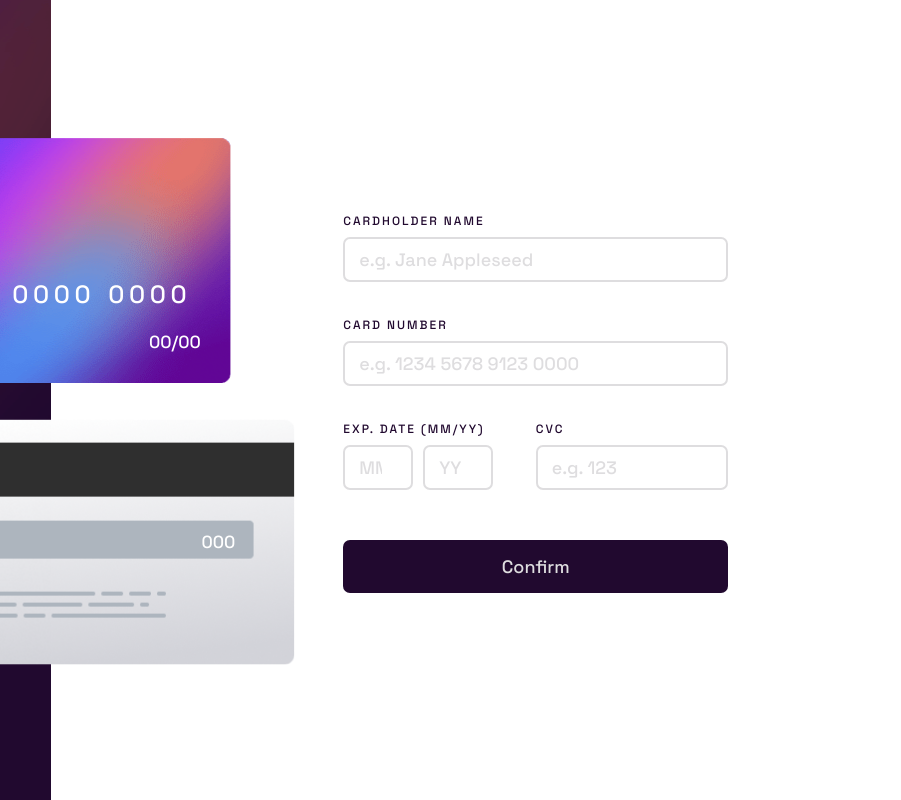
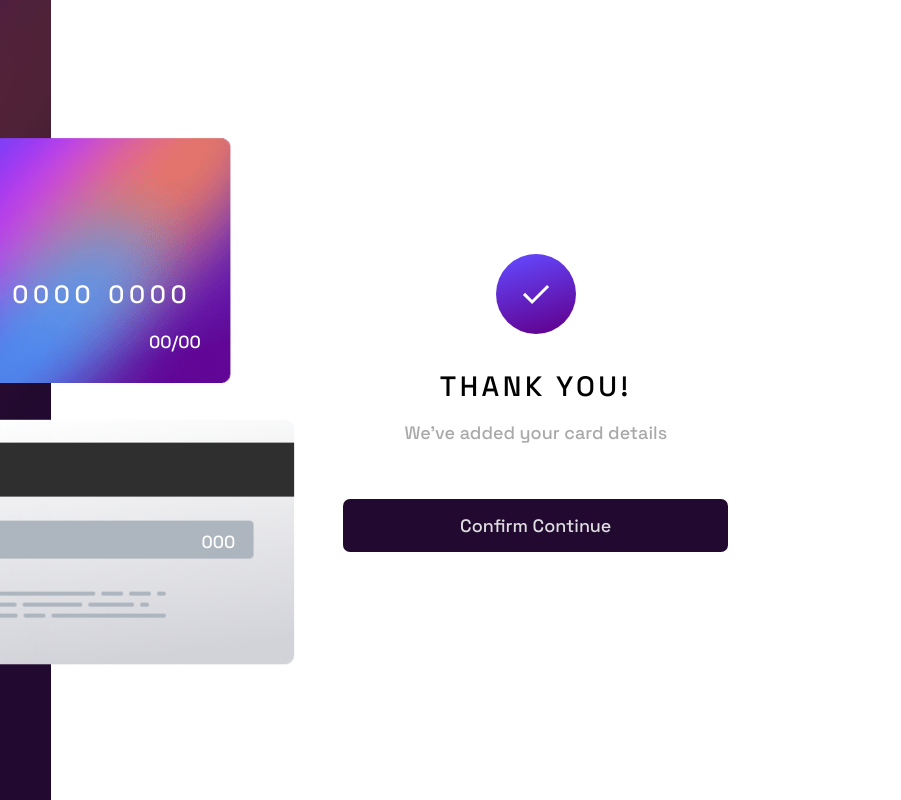
Before and after one commit to TheNewDevl/fem-card-form, a website: page index.html in a window 1280 px wide. Shown: the full height of the page, 379-1280 px from the left. Drawn offline with Linux system fonts and the light colour scheme.

Commit message:
add the complete state screen

```diff
--- a/app.js
+++ b/app.js
@@ -76,7 +76,12 @@ const handleSubmit = (e) => {
   }
 
   if (formValidity) {
-    console.log("le formulaire a été correctement rempli");
+    const textBtn = document.querySelector("#setting");
+    const labels = document.querySelectorAll("label");
+    labels.forEach((label) => {
+      label.style.display = "none";
+      textBtn.style.display = "none";
+    });
   } else {
     console.log("le formulaire n'a pas été correctement rempli");
   }
--- a/index.html
+++ b/index.html
@@ -79,6 +79,15 @@
 
     <main>
       <form action="">
+        <div class="complete">
+          <img
+            class="complete__img"
+            src="./images/icon-complete.svg"
+            alt="check, complete illustration"
+          />
+          <h1 class="complete__heading">Thank You!</h1>
+          <p class="complete__text">We've added your card details</p>
+        </div>
         <label for="name">
           Cardholder Name
           <input
@@ -131,7 +140,9 @@
           </label>
         </div>
 
-        <button class="btn">Confirm</button>
+        <button class="btn">
+          <span id="setting">Confirm</span> <span id="complete">Continue</span>
+        </button>
       </form>
     </main>
     <!-- Completed state start -->
--- /dev/null
+++ b/sass/components/_complete.scss
@@ -0,0 +1,18 @@
+.complete {
+  @include flexColumn();
+  align-items: center;
+  min-height: 190px;
+  min-width: 100%;
+  margin-bottom: 40px;
+
+  &__heading {
+    text-transform: uppercase;
+    font-size: 28px;
+    letter-spacing: 3.5px;
+    margin-top: 17px;
+  }
+
+  &__text {
+    color: darkgrey;
+  }
+}
--- a/sass/components/_form.scss
+++ b/sass/components/_form.scss
@@ -5,9 +5,10 @@ form {
   display: flex;
   flex-direction: column;
   max-width: 1000px;
+
   @include media(tablet) {
     transform: translate(60px, -30px);
-    max-width: 433px;
+    width: 433px;
     margin-top: 65px;
   }
 
--- a/sass/main.scss
+++ b/sass/main.scss
@@ -5,4 +5,5 @@
 @import "./layout/layout";
 @import "./components/card";
 @import "./components/form";
+@import "./components/complete";
 @import "./utils/animations";
```
Also changed, not shown: styles/style.css, 1 other file.
